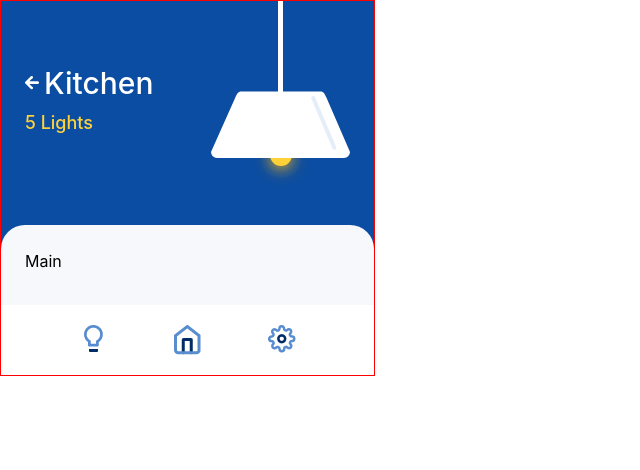
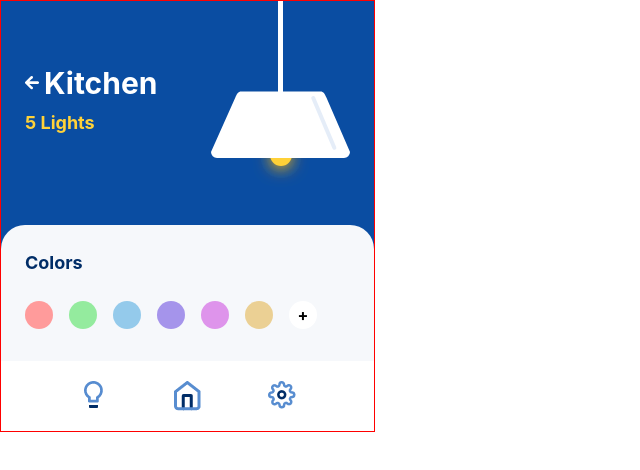
Before and after one commit to rts-cmk-wu06/smartlight-ui-WilliamDeckmann, a React (Create React App) app: page /kitchen in a window 1280 px wide. Shown: the top 470 px of the page, without its empty margins (0-640 px from the left). Built offline with nearby package versions, Linux system fonts and the light colour scheme.

Commit message:
Add color selector

```diff
--- /dev/null
+++ b/src/components/ColorAdder.js
@@ -0,0 +1,11 @@
+const ColorAdder = (props) => {
+    return (
+        <button className="Color-button h-7 w-7 flex justify-center items-center rounded-full bg-colorIcon-white" >
+            <p className="Color-button text-base font-bold">
+                +
+            </p>
+        </button>
+    );
+}
+
+export default ColorAdder;
--- /dev/null
+++ b/src/components/ColorButton.js
@@ -0,0 +1,8 @@
+const ColorButton = (props) => {
+    return (
+        <button className="Color-button h-7 w-7 rounded-full" style={{backgroundColor: props.color}} >
+        </button>
+    );
+}
+
+export default ColorButton;
--- a/src/components/TextBig.js
+++ b/src/components/TextBig.js
@@ -1,6 +1,6 @@
 const TextBig = (props) => {
     return (
-        <h2 className="Card-heading text-3xl font-medium">
+        <h2 className="Card-heading text-3xl font-bold">
             {props.text}
         </h2>
     );
--- a/src/components/TextMedium.js
+++ b/src/components/TextMedium.js
@@ -1,6 +1,6 @@
 const TextMedium = (props) => {
     return (
-        <h2 className="Heading-medium text-lg font-medium">
+        <h2 className="Heading-medium text-lg font-bold">
             {props.text}
         </h2>
     );
--- a/src/components/TextSmall.js
+++ b/src/components/TextSmall.js
@@ -1,6 +1,6 @@
 const TextSmall = (props) => {
     return (
-        <h2 className="Heading-small text-xs font-medium">
+        <h2 className="Heading-small text-xs font-bold">
             {props.text}
         </h2>
     );
--- a/src/pages/RoomAdjuster.js
+++ b/src/pages/RoomAdjuster.js
@@ -7,6 +7,7 @@ import BackButton from "../components/BackButton";
 import PageHeading from "../components/PageHeading";
 import LightCountBig from "../components/LightCountBig";
 import Lamp from "../components/Lamp";
+import ColorSelector from "../templates/ColorSelector";
 
 const RoomAdjuster = (props) => {
     return (
@@ -24,7 +25,7 @@ const RoomAdjuster = (props) => {
                 </section>
             </Header>
             <Main>
-                Main
+                <ColorSelector />
             </Main>
         </div>
     );
--- /dev/null
+++ b/src/templates/ColorSelector.js
@@ -0,0 +1,31 @@
+// Components
+import ContainerHeading from "../components/ContainerHeading";
+import ColorAdder from "../components/ColorAdder";
+import ColorButton from "../components/ColorButton";
+
+const ColorSelector = () => {
+
+    // Color array
+    let colorArray = [
+        "#FF9B9B",
+        "#94EB9E",
+        "#94CAEB",
+        "#A594EB",
+        "#DE94EB",
+        "#EBD094",
+    ];
+
+    return (
+        <div className="Color-selector__list flex flex-col gap-y-6">
+            <ContainerHeading text="Colors" />
+            <ul className="Color-selector__list flex gap-x-4">
+                {colorArray.map(item => (
+                    <ColorButton color={item} />
+                ))}
+                <ColorAdder />
+            </ul>
+        </div>
+    );
+}
+
+export default ColorSelector;
--- a/tailwind.config.js
+++ b/tailwind.config.js
@@ -49,6 +49,7 @@ module.exports = {
           purple: "#A594EB",
           pink: "#DE94EB",
           yellow: "#EBD094",
+          white: "#FFFFFF",
         }
       }
     },
```
Also changed, not shown: src/json/navigation.json (deleted, +0 -22 lines).
